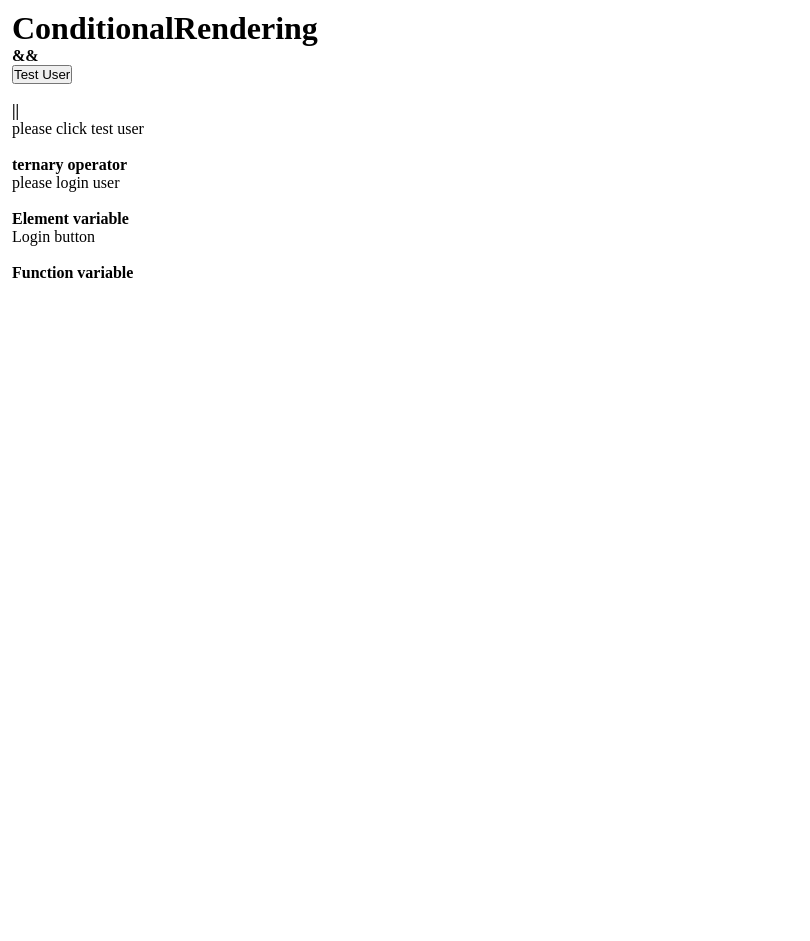
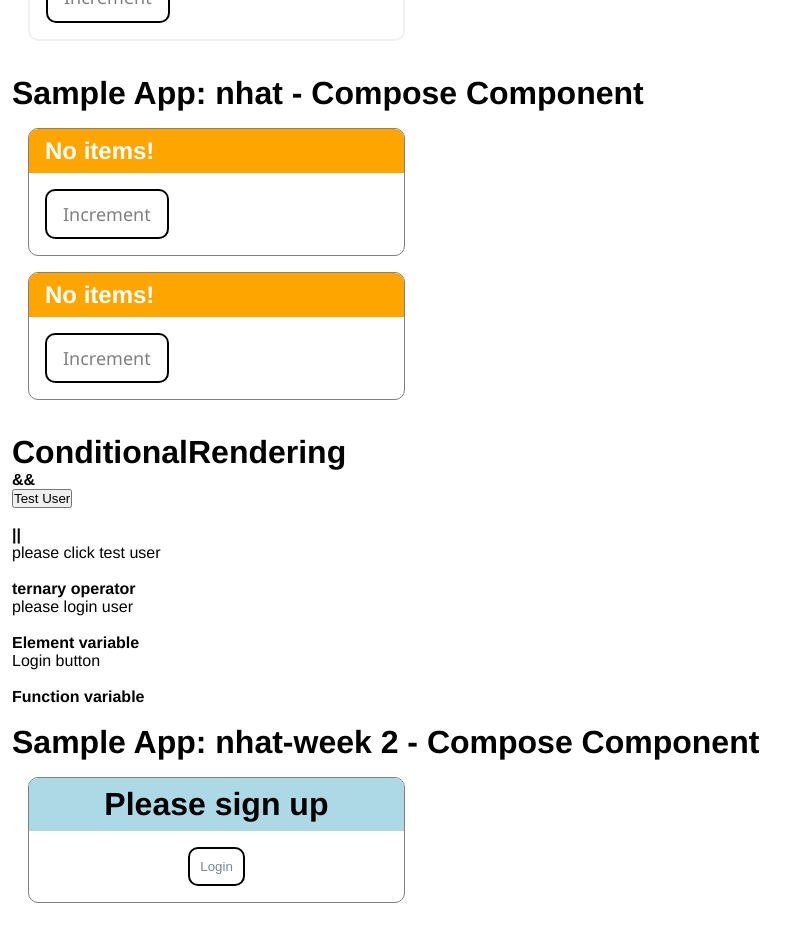
Before and after one commit to thanhphu0911/react-course-foundation, a React (Vite) app: page / in a window 1280 px wide. Shown: the part 1720-2661 px from the top of the page, without its empty margins (0-810 px from the left). Before the commit the page ends 2122 px from the top, so only its background shows below. Built offline with nearby package versions, Linux system fonts and the light colour scheme.

Commit message:
feat: add ComposeComponent and GuestGreeting

```diff
--- a/src/App.jsx
+++ b/src/App.jsx
@@ -14,7 +14,10 @@ import PhuComposedComponent from "./sampleApp/phusnyd/PhuComposedComponent";
 import SampleAppHeader from "./SampleAppHeader";
 import ConditionalRendering from "./ConditionalRendering";
 import DuyComposedComponent from "./sampleApp/duy/DuyComposedComponent";
-
+import NhatComposedComponent from "./sampleApp/nhat/NhatComposedComponent";
+import NhatGuestGreeting from "./sampleApp/nhat/NhatGuestGreeting";
+import NhatUserGreeting from "./sampleApp/nhat/NhatUserGreeting";
+import HanndleApp from "./sampleApp/nhat/HandleApp";
 function App() {
   // JSX
   return (
@@ -41,10 +44,15 @@ function App() {
       <PhuComposedComponent />
       <DuyComposedComponent />
       <br />
+      <SampleAppHeader devName="nhat" />
+      <NhatComposedComponent />
+      <NhatComposedComponent />
+      <br />
+      <ConditionalRendering />
+      <br />
+      <SampleAppHeader devName="nhat-week 2" />
+      <HanndleApp/>
 
-      <ConditionalRendering />
-
-      <br />
       <br />
       <br />
       <br />
--- a/src/main.jsx
+++ b/src/main.jsx
@@ -3,5 +3,5 @@ import App from "./App.jsx";
 import "./index.css";
 import "./sampleApp/phusnyd/css/style.css";
 import "./sampleApp/duy/style.css";
-
+import "./sampleApp/nhat/style.css";
 ReactDOM.createRoot(document.getElementById("root")).render(<App />);
--- /dev/null
+++ b/src/sampleApp/nhat/HandleApp.jsx
@@ -0,0 +1,21 @@
+import NhatGuestGreeting from "./NhatGuestGreeting";
+import NhatUserGreeting from "./NhatUserGreeting";
+import { useState } from "react";
+
+export default function HanndleApp() {
+    const [login, setLogin] = useState(false);
+
+    function handleLogin() {
+        setLogin(!login)
+
+    }
+    return (
+        <>
+        <div className="handleApp">
+            {login ? ( <NhatUserGreeting text= "Welcome to" name="Nhat" handleLogin={handleLogin}/> )
+            : ( <NhatGuestGreeting text="Please sign up" handleLogin={handleLogin}/> )
+            }
+        </div>
+        </>
+    )
+}
--- /dev/null
+++ b/src/sampleApp/nhat/NhatComposedComponent.jsx
@@ -0,0 +1,24 @@
+import BasicButton from "../../components/BasicButton";
+
+function NhatComposedComponent() {
+return (
+    <>
+    <div>
+        <div className="container">
+            <div className="container-header">
+                <h2 className="container-title">No items!</h2>
+            </div>
+            <div>
+                <BasicButton
+                    text="Increment"
+                    className="btn"
+                    onClick={()=>{}}
+                    type="button"
+                />
+            </div>
+        </div>
+    </div>
+    </>
+);
+}
+export default NhatComposedComponent;
--- /dev/null
+++ b/src/sampleApp/nhat/NhatGuestGreeting.jsx
@@ -0,0 +1,21 @@
+import BasicButton from "../../components/BasicButton";
+
+// eslint-disable-next-line react/prop-types
+function NhatGuestGreeting({text, handleLogin}){
+    return (
+        <>
+        <div className="container">
+            <div className="container-header2">
+                <h1>{text}</h1>
+
+            </div>
+            <div className="container-body">
+            <BasicButton className="container-btn" text="Login" onClick={handleLogin}/>
+            </div>
+        </div>
+        </>
+    )
+}
+
+
+export default NhatGuestGreeting;
--- /dev/null
+++ b/src/sampleApp/nhat/NhatUserGreeting.jsx
@@ -0,0 +1,22 @@
+import BasicButton from "../../components/BasicButton";
+
+// eslint-disable-next-line react/prop-types
+function NhatUserGreeting({text, name, handleLogin}){
+    return (
+        <>
+        <div className="container">
+            <div className="container-header2">
+
+        <h1>{[text," ", name]}</h1>
+            </div>
+        <div className="container-body">
+
+            <BasicButton className="container-btn" text="Logout" onClick={handleLogin}/>
+
+        </div>
+        </div>
+        </>
+    );
+}
+
+export default NhatUserGreeting;
--- /dev/null
+++ b/src/sampleApp/nhat/style.css
@@ -0,0 +1,76 @@
+* {
+    box-sizing: border-box;
+}
+body {
+    font-family: "Helvetica Neue",Helvetica,Arial;
+    margin: 0;
+    padding: 0;
+
+}
+.container {
+    display: flex;
+    flex-direction: column;
+    border: 1px solid   gray;
+    max-width: 30%;
+    margin: 1rem;
+    border-radius: 10px;
+    overflow: hidden;
+}
+.blue-color {
+    background-color: blue
+}
+.container-header {
+    background-color: orange;
+    width: 100%;
+    padding: 0.5rem 1rem;
+    color: white;
+    border: none;
+}
+
+.container-header2 {
+    background-color: lightblue;
+    width: 100%;
+    padding: 0.5rem 1rem;
+    color: lightblack;
+    border: none;
+    text-align: center;
+}
+.container-title {
+    margin: 0;
+    font-weight: bold;
+
+}
+.btn {
+    margin: 1rem;
+    color: gray;
+    background-color: white;
+    padding: 0.7rem, 1rem;
+    border-radius: 10px;
+    border: 2px solid black;
+
+}
+.btn:hover {
+    color: white;
+    background-color: gray;
+    cursor: pointer;
+}
+.container-btn {
+    margin: 1rem;
+    width: 15%;
+
+    color: lightslategray;
+    background-color: white;
+    padding: 10px 10px;
+    border-radius: 10px;
+    border: 2px solid black;
+}
+.container-btn:hover {
+    color: white;
+    background-color: gray;
+    cursor: pointer;
+}
+.container-body {
+    display: flex;
+    align-items: center;
+    justify-content: center;
+}
```
